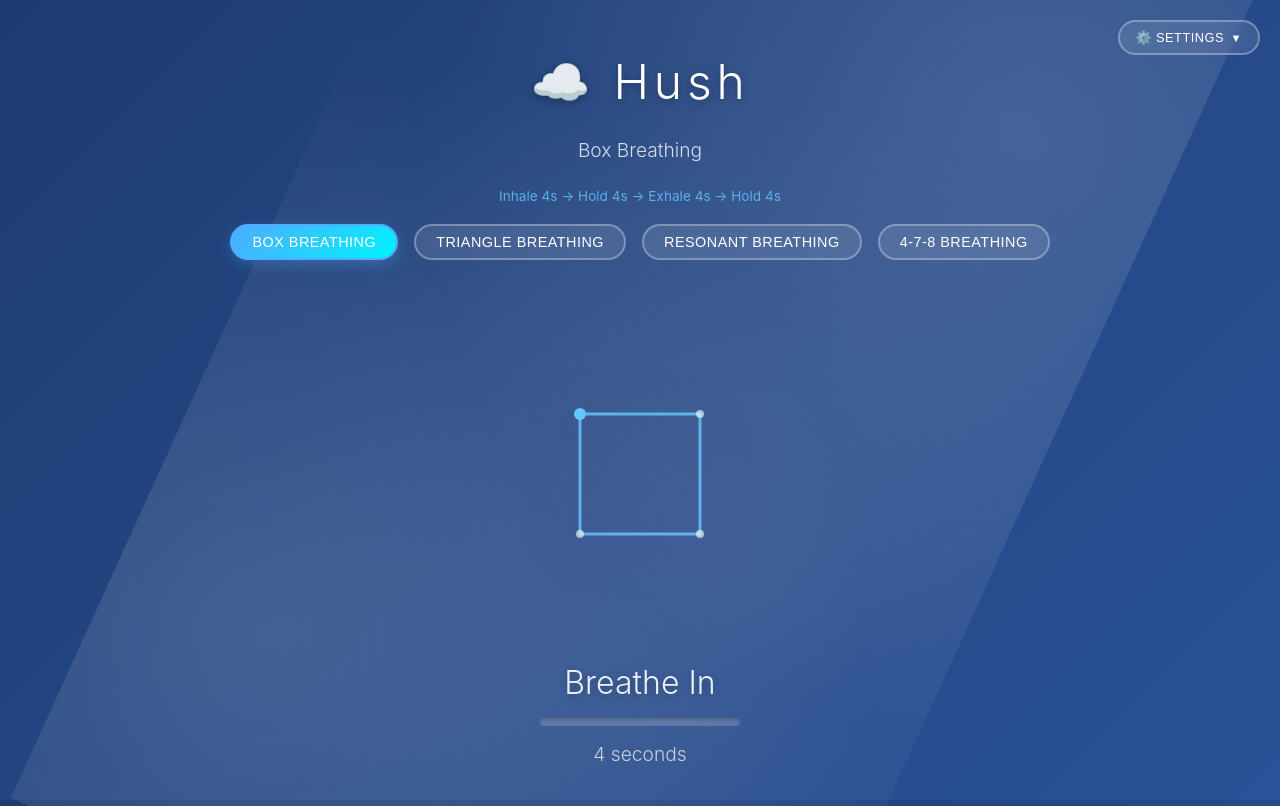
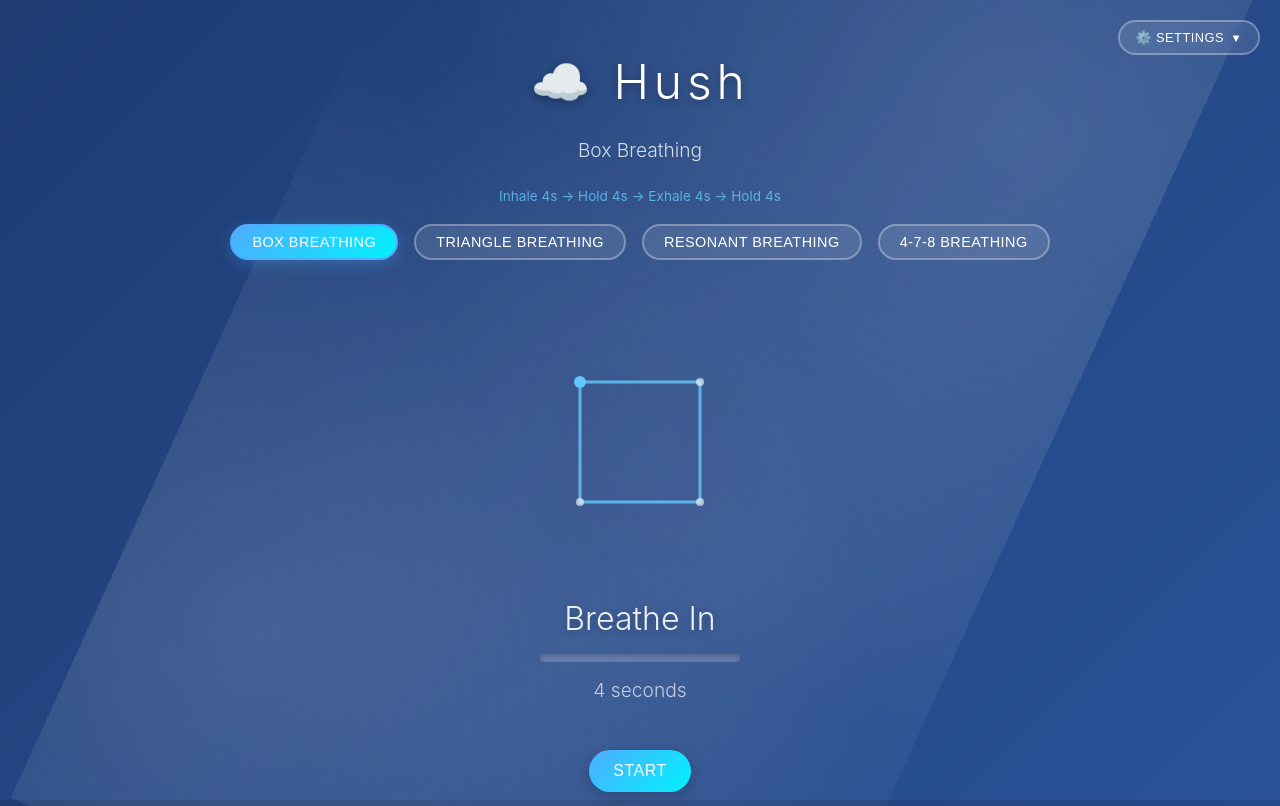
Before and after one commit to LindseyB/hush, a React (Create React App) app: page / in a window 1280 px wide. Shown: the top 806 px of the page. Built offline with nearby package versions, Linux system fonts and the light colour scheme; the HTML template or start-up script is replaced by a standard one.

Commit message:
Tighten breathing-container styles
Removed gap and margin from breathing-container.

```diff
--- a/src/App.css
+++ b/src/App.css
@@ -343,8 +343,6 @@ h1 {
   display: flex;
   flex-direction: column;
   align-items: center;
-  gap: 2rem;
-  margin: 2rem 0;
 }
 
 .breathing-visual {
```
